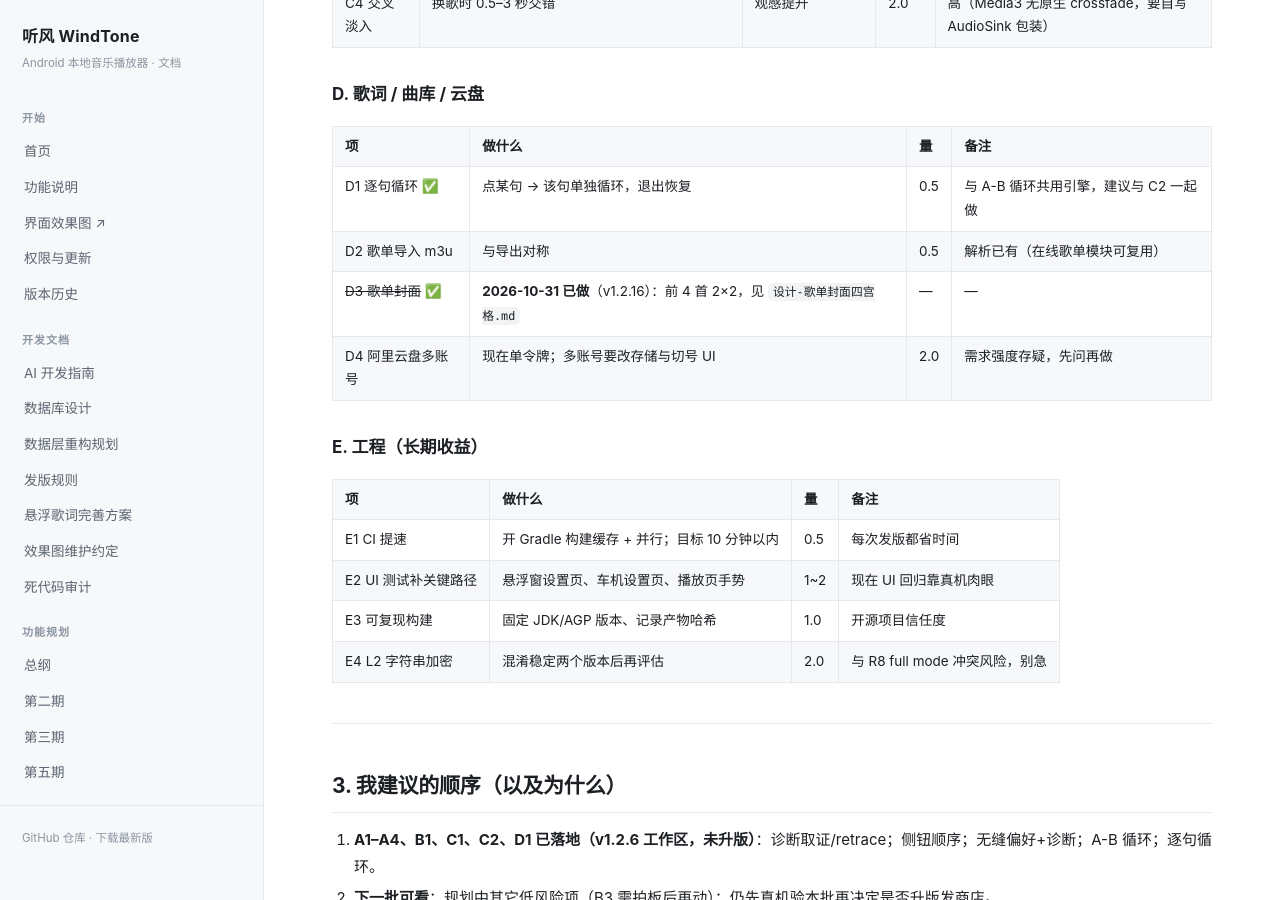
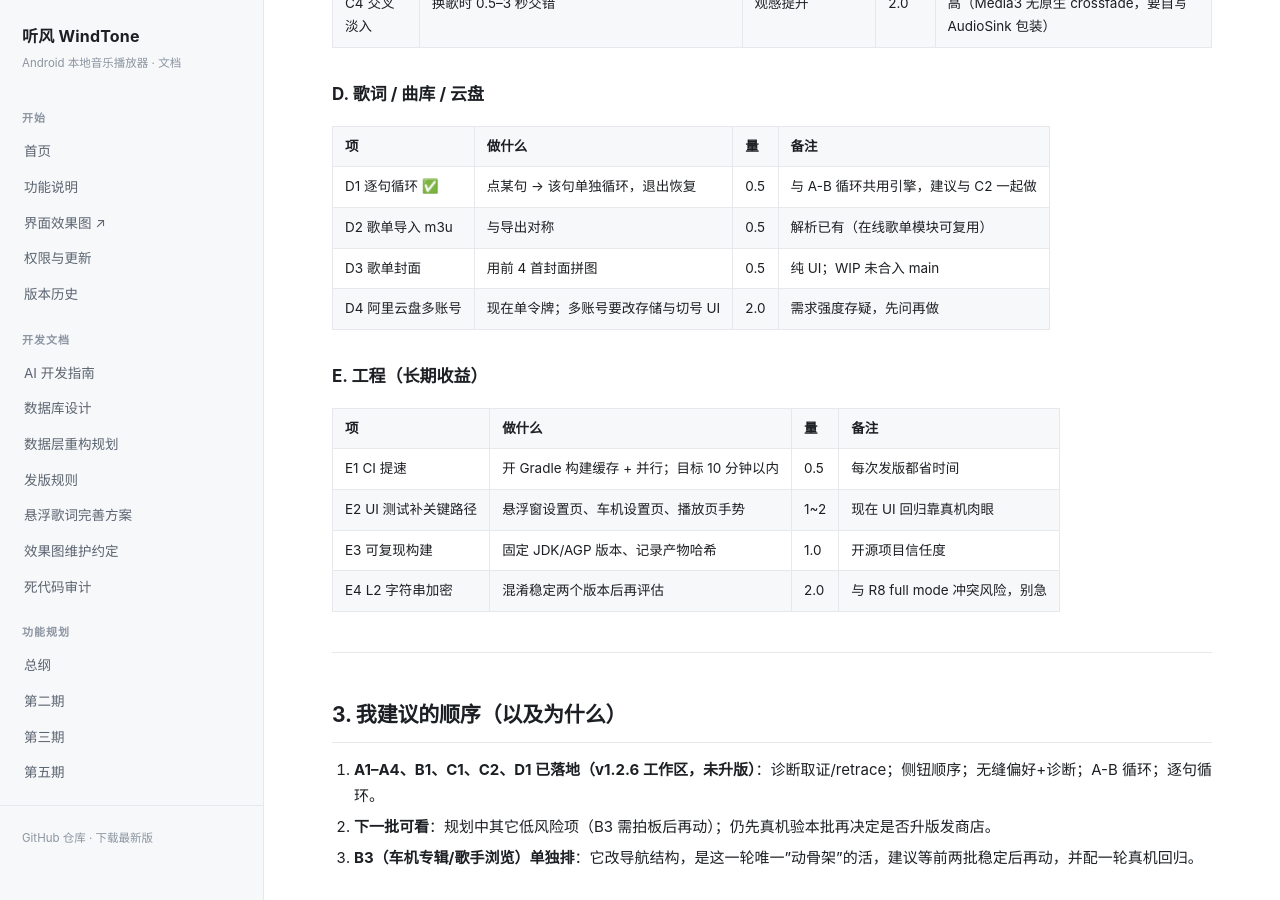
Before and after one commit to LuckyLearning/WindTone, a Jekyll site: the page built from docs/规划-下一步.md, in a window 1280 px wide and 900 px high, scrolled down 2662 px. Built offline with Jekyll 4.4.1, drawn with Linux system fonts in a browser that asks for light colours; our own code applies the rules of GitHub Pages for plain Markdown files; some of the changed text lies outside the part shown.

Commit message:
docs(plan): 四宫格未合入，撤销误勾；场景化保持已完成

```diff
--- a/docs/规划-下一步.md
+++ b/docs/规划-下一步.md
@@ -79,7 +79,7 @@
 | --- | --- | --- | --- |
 | D1 逐句循环 ✅ | 点某句 → 该句单独循环，退出恢复 | 0.5 | 与 A-B 循环共用引擎，建议与 C2 一起做 |
 | D2 歌单导入 m3u | 与导出对称 | 0.5 | 解析已有（在线歌单模块可复用） |
-| ~~D3 歌单封面~~ ✅ | **2026-10-31 已做**（v1.2.16）：前 4 首 2×2，见 `设计-歌单封面四宫格.md` | — | — |
+| D3 歌单封面 | 用前 4 首封面拼图 | 0.5 | 纯 UI；WIP 未合入 main |
 | D4 阿里云盘多账号 | 现在单令牌；多账号要改存储与切号 UI | 2.0 | 需求强度存疑，先问再做 |
 
 ### E. 工程（长期收益）
@@ -128,7 +128,7 @@
 | **存储热插拔无感知** | 全仓**没有** `MEDIA_MOUNTED` / `StorageVolume` / `ContentObserver`。曲库只在冷启动自动扫描（带节流）或用户在顶栏 `⋮` 手动「扫描」时更新 —— 车机上歌多在 U 盘 / SD 卡，插上不重启就看不到新歌，拔掉则正在播的曲目直接失效 | 1~1.5 |
 | ~~播放页无横向滑动切歌~~ ✅ | **2026-10-27 已做**：中部内容区（歌词 / 唱片）左滑下一首、右滑上一首，跟手 + 阈值/甩速双判据，参数集中在 `PlayerSwipe.kt` | — |
 | ~~车机搜索框无语音入口~~ ✅ | **2026-10-27 已做**：搜索框右侧麦克风（系统语音识别 → 落进搜索框并起播；无识别服务退回输入法语音键） | — |
-| ~~歌单无封面~~ ✅ | **2026-10-31 已做**：PlaylistCoverArt + coverSongs 前 4 首 2×2（见 设计-歌单封面四宫格.md） | — |
+| **歌单无封面** | 无拼图类代码合入 main，列表仍占位图标（四宫格 WIP 未发版） | 0.5 |
 | 交叉淡入 | 无 `crossfade`，需自写 AudioSink 包装（旧表 C4 的风险判断仍成立） | 2 |
 | ~~场景化模式（驾车 / 通勤 / 助眠一键切）~~ ✅ | **2026-10-31 已做**：`SceneProfiles` 三档 + `SceneStash` + 冷启动重套；入口播放设置 / 车机芯片（见 设计-场景化模式.md） | — |
 | 文案 i18n 剩余批次 | 第一批已完成，其余模块仍硬编码中文；数据层错误提示需先解决 Context 注入 | 1~2 |
```
